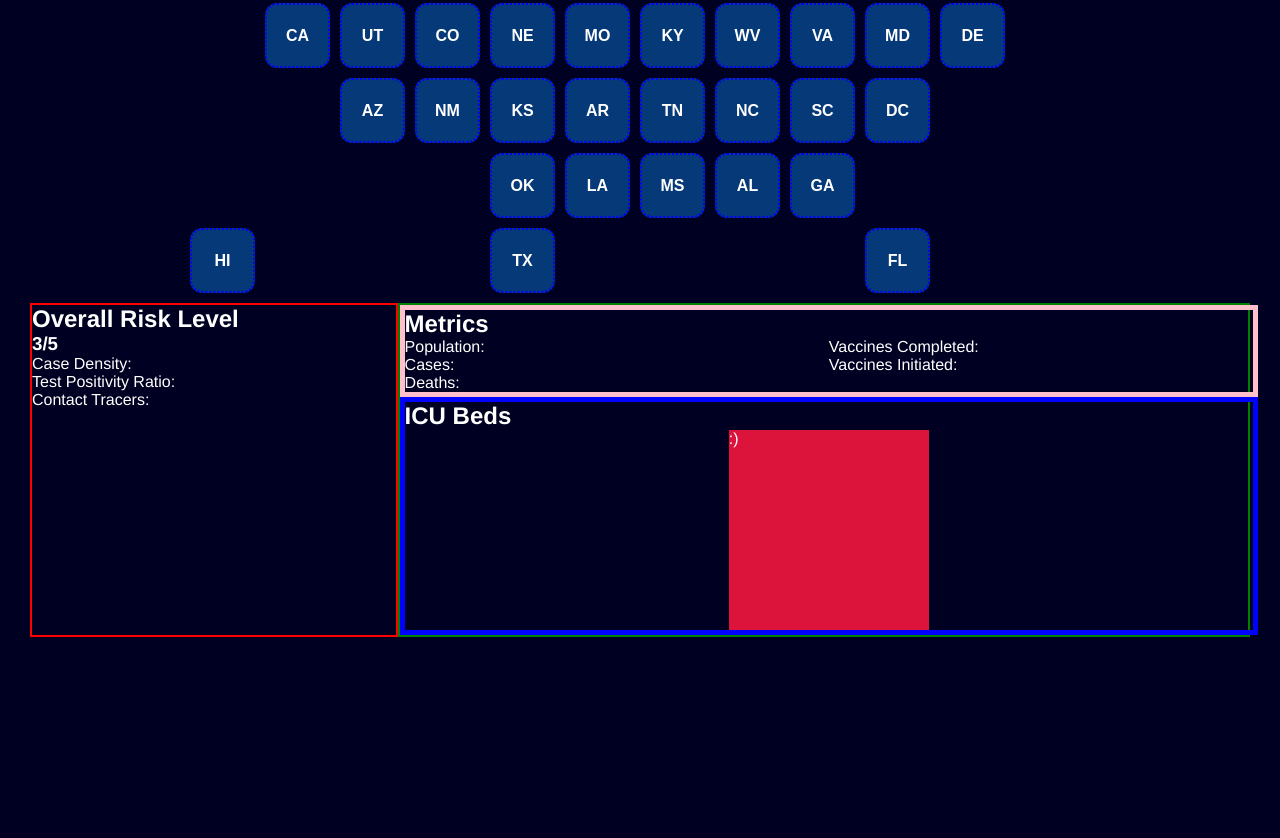
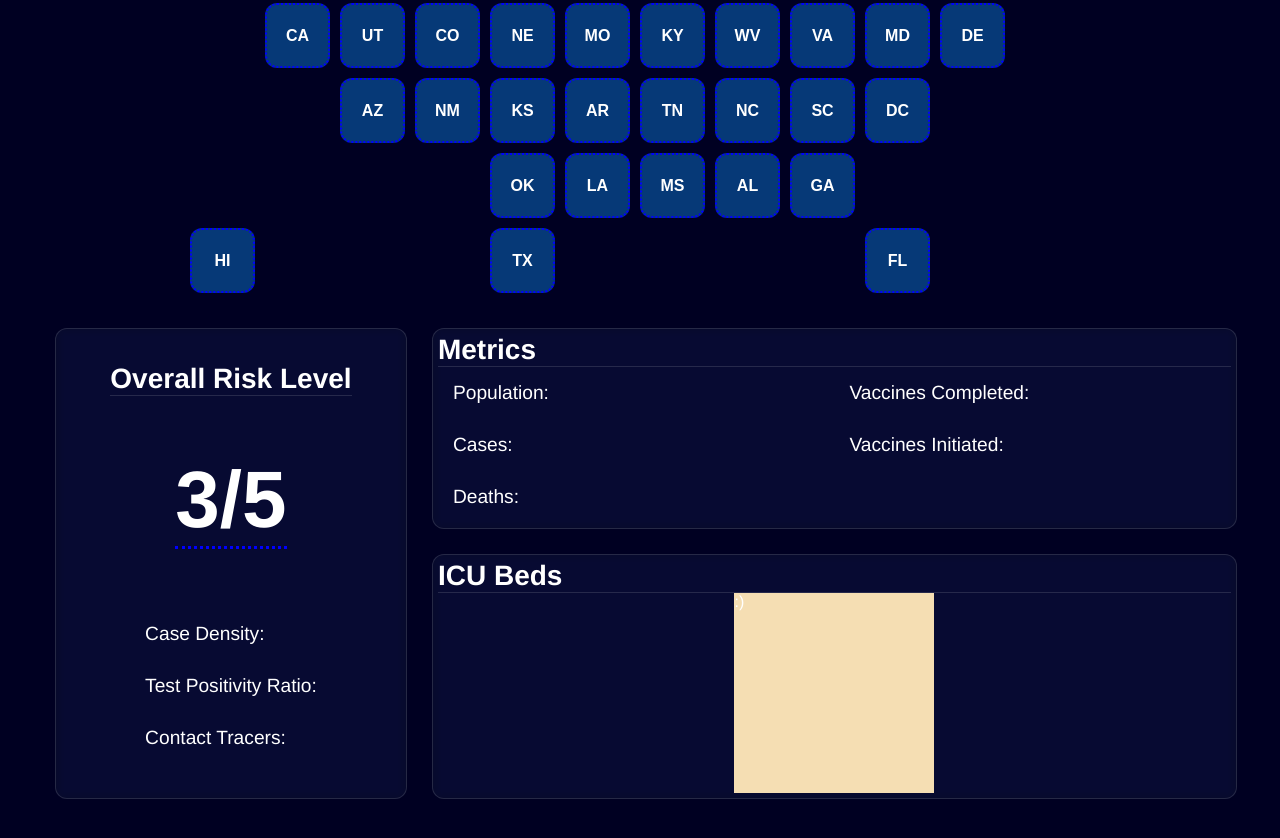
Before and after one commit to justinHAYESdouglas/CovidConcious, a website with bundled scripts: page Public/index.html in a window 1280 px wide. Shown: the part 440-1278 px from the top of the page. Before the commit the page ends 1107 px from the top, so only its background shows below. Built offline with nearby package versions, Linux system fonts and the light colour scheme; no server answers.

Commit message:
Added CSS changes to stat wireframes

```diff
--- a/Public/styles/stats.css
+++ b/Public/styles/stats.css
@@ -1,31 +1,63 @@
 #stats-wrapper{
   display: flex;
   flex-direction: row;
+  padding: 25px;
+}
+
+#stats-wrapper li{
+  font-size: 1.2em ;
+}
+
+#risk-container, #metrics-container, #icu-beds-container{
+  backdrop-filter: blur(5px) saturate(176%);
+  -webkit-backdrop-filter: blur(5px) saturate(176%);
+  background-color: rgba(17, 25, 40, 0.41);
+  border-radius: 12px;
+  border: 1px solid rgba(255, 255, 255, 0.125);
+  padding: 5px;
+}
+
+h2{
+  font-size: 1.75em;
+  border-bottom: 1px solid rgba(255, 255, 255, 0.125);
+}
+
+h3{
+  font-size: 5em;
+  border-bottom: 3px dotted blue;
 }
 
 #risk-container{
   display: flex;
   flex-direction: column;
   width: 30%;
-  border: 2px solid red;
+  justify-content: space-around;
+  align-items: center;
+  margin-right: 25px;
+}
+
+#risk-list li{
+  padding: 15px;
 }
 
 #metrics-icu-wrapper{
 display: flex;
 flex-direction: column;
 width: 70%;
-border: 2px solid green;
 }
 
 #metrics-container{
   width: 100%;
-  border: 5px solid pink;
+  margin-bottom: 25px;
 }
 
 #col-container{
   display: flex;
   flex-direction: row;
+}
 
+#col-container li{
+  padding: 15px;
 }
 
 #left-col{
@@ -45,7 +77,6 @@ border: 2px solid green;
   display: flex;
   flex-direction: column;
   width: 100%;
-  border: 5px solid blue;
 }
 
 #pie-chart-container{
@@ -56,7 +87,7 @@ border: 2px solid green;
   width: 200px;
   height: 200px;
   margin: auto;
-  background-color: crimson;
+  background-color: wheat;
 }
 
 footer{display: none}
```
